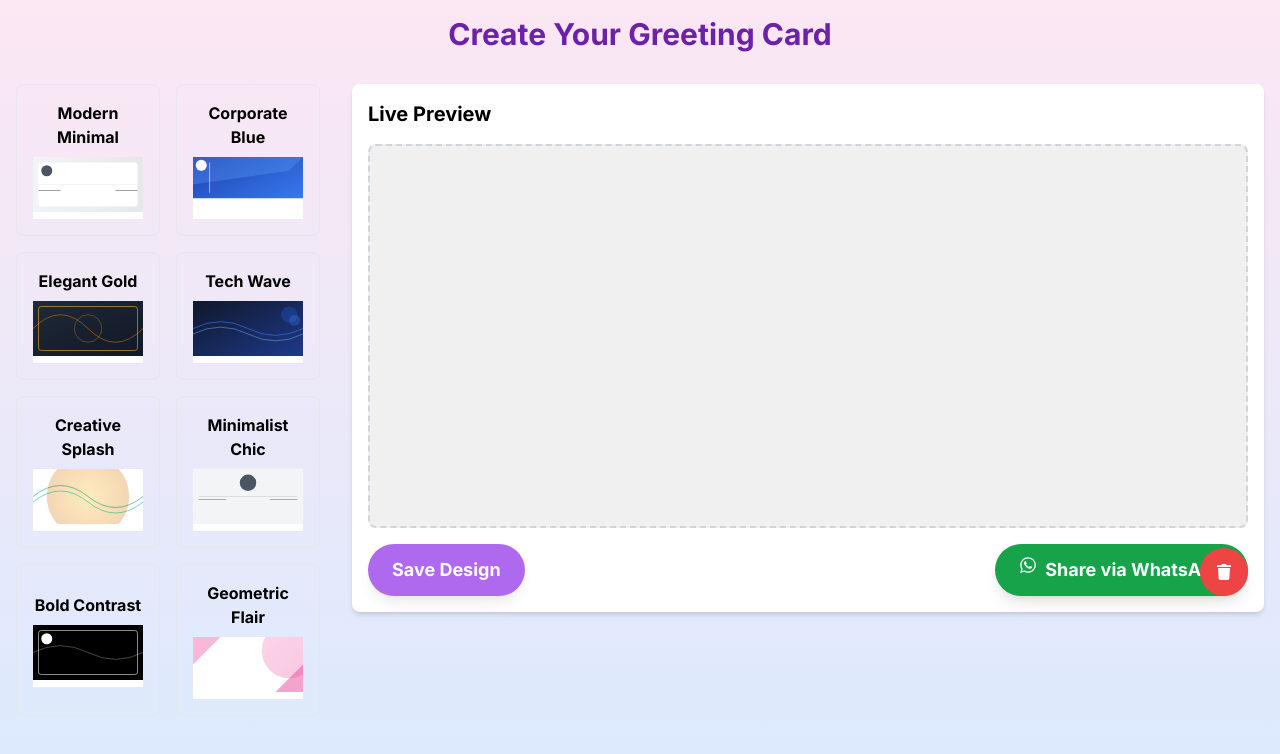
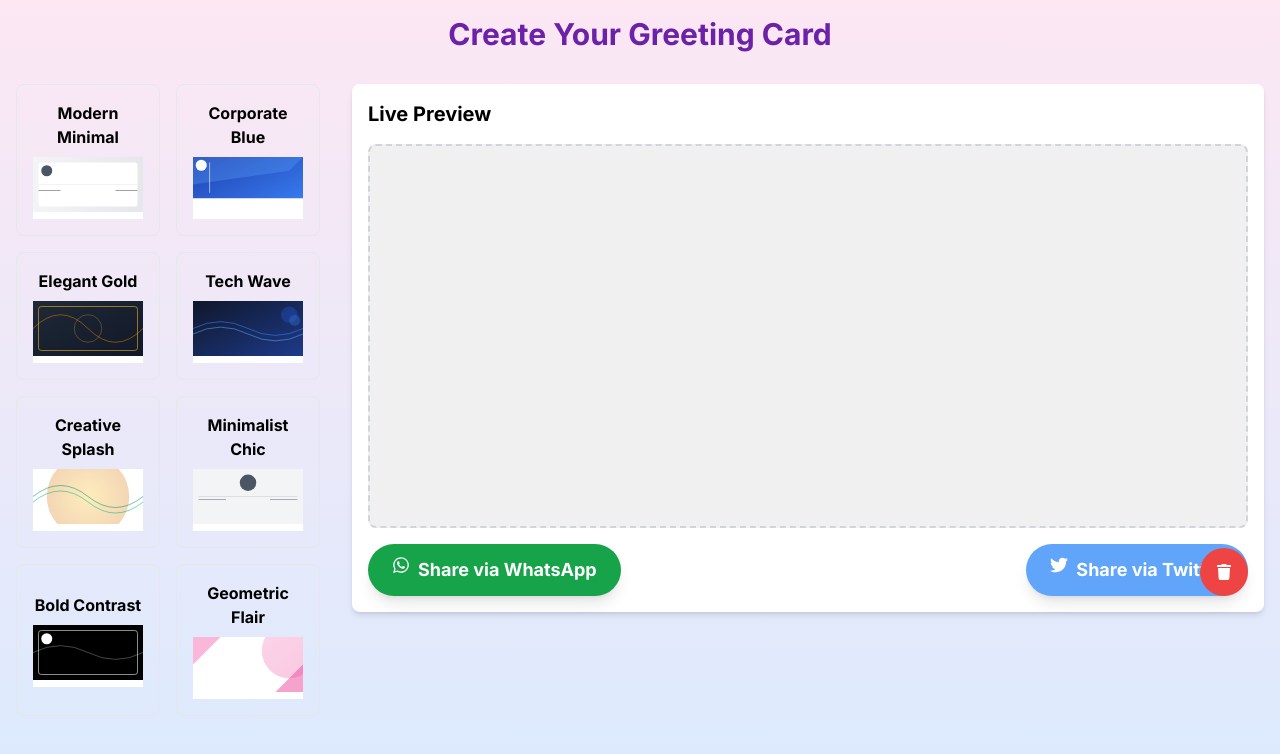
Before and after one commit to Maayan99/greeterer, a Next.js app: page /create in a window 1280 px wide. Shown: the top 754 px of the page. Built offline with nearby package versions, Linux system fonts and the light colour scheme.

Commit message:
Improve the WhatsApp sharing functionality by adding image attachment and a website link. If image attachment is not possible, implement Twitter sharing as an alternative.

```diff
--- a/src/components/LivePreview.tsx
+++ b/src/components/LivePreview.tsx
@@ -1,7 +1,7 @@
 import React, { useState, useEffect, useRef } from 'react';
 import Draggable from 'react-draggable';
 import { CardElement } from '../types/cardTypes';
-import { FaTrash, FaWhatsapp } from 'react-icons/fa';
+import { FaTrash, FaWhatsapp, FaTwitter } from 'react-icons/fa';
 import html2canvas from 'html2canvas';
 
 interface LivePreviewProps {
@@ -75,24 +75,33 @@ const LivePreview: React.FC<LivePreviewProps> = ({ elements, setElements, select
     );
   };
 
-  const downloadImage = async () => {
+  const generateImage = async (): Promise<string> => {
     if (previewRef.current) {
       const canvas = await html2canvas(previewRef.current);
-      const image = canvas.toDataURL('image/png');
-      const link = document.createElement('a');
-      link.href = image;
-      link.download = 'business-card.png';
-      link.click();
+      return canvas.toDataURL('image/png');
     }
+    return '';
   };
 
   const shareViaWhatsApp = async () => {
-    if (previewRef.current) {
-      const canvas = await html2canvas(previewRef.current);
-      const image = canvas.toDataURL('image/png');
-      const message = encodeURIComponent('Check out my new business card!');
-      window.open(`https://wa.me/?text=${message}&attachment=${image}`, '_blank');
-    }
+    const image = await generateImage();
+    const websiteLink = 'https://your-website-url.com';
+    const message = encodeURIComponent(`Check out my new business card! ${websiteLink}`);
+    const whatsappUrl = `https://api.whatsapp.com/send?text=${message}`;
+
+    // Note: WhatsApp doesn't support direct image sharing via URL.
+    // We'll open a new window with the message and link instead.
+    window.open(whatsappUrl, '_blank');
+  };
+
+  const shareViaTwitter = async () => {
+    const image = await generateImage();
+    const websiteLink = 'https://your-website-url.com';
+    const message = encodeURIComponent(`Check out my new business card! ${websiteLink}`);
+    const twitterUrl = `https://twitter.com/intent/tweet?text=${message}`;
+
+    // Open a new window with the tweet intent
+    window.open(twitterUrl, '_blank');
   };
 
   return (
@@ -159,16 +168,16 @@ const LivePreview: React.FC<LivePreviewProps> = ({ elements, setElements, select
       )}
       <div className="mt-4 flex justify-between items-center">
         <button
-          onClick={downloadImage}
-          className="px-6 py-3 bg-purple-600 text-white rounded-full font-bold text-lg shadow-lg hover:shadow-xl transform hover:scale-105 transition duration-300 ease-in-out animate-pulse"
-        >
-          Save Design
-        </button>
-        <button
           onClick={shareViaWhatsApp}
           className="flex px-6 py-3 bg-green-600 text-white rounded-full font-bold text-lg shadow-lg hover:shadow-xl transform hover:scale-105 transition duration-300 ease-in-out"
         >
           <FaWhatsapp className="mr-2" /> Share via WhatsApp
+        </button>
+        <button
+          onClick={shareViaTwitter}
+          className="flex px-6 py-3 bg-blue-400 text-white rounded-full font-bold text-lg shadow-lg hover:shadow-xl transform hover:scale-105 transition duration-300 ease-in-out"
+        >
+          <FaTwitter className="mr-2" /> Share via Twitter
         </button>
         <div
           ref={trashcanRef}
```
